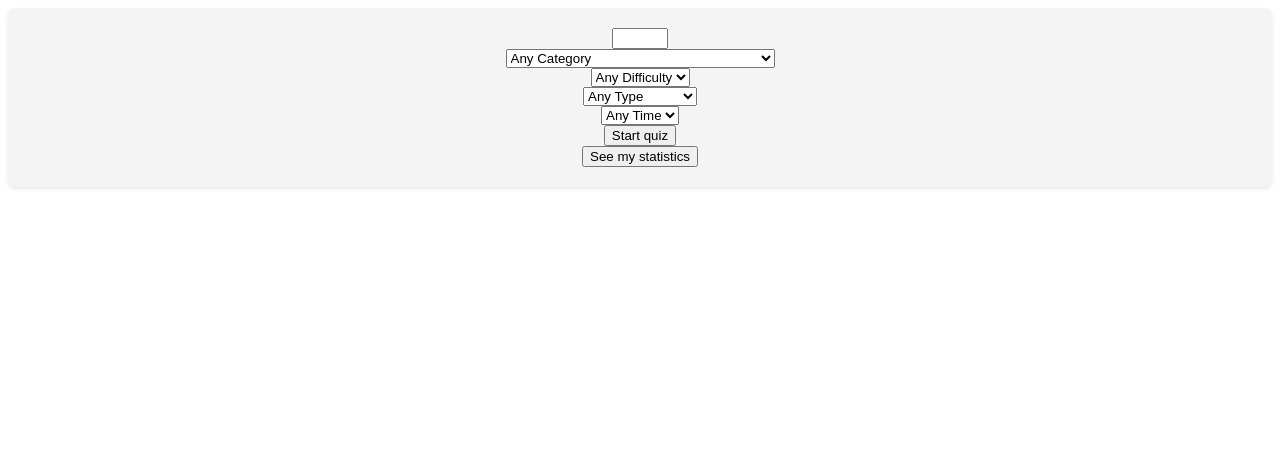
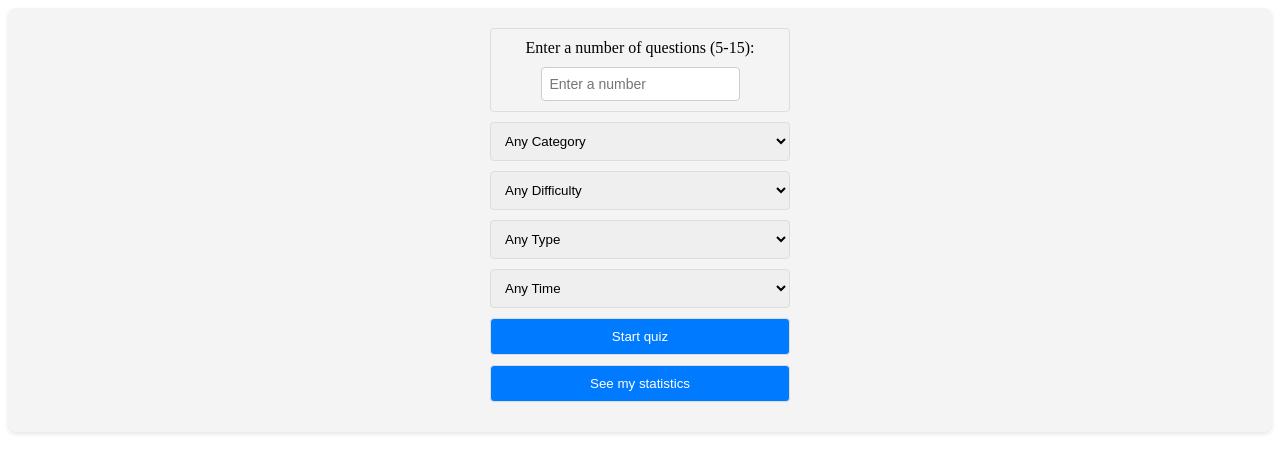
Before and after one commit to Desento/React_01.24, a React (Vite) app: page / in a window 1280 px wide. Shown: the top 472 px of the page. Built offline with nearby package versions, Linux system fonts and the light colour scheme.

Commit message:
refactoring QuizSettingScreen.jsx

```diff
--- a/src/App.jsx
+++ b/src/App.jsx
@@ -1,19 +1,10 @@
-import { InputNumberOfQuestions } from './components/input.jsx'
-import { typeOfCategory, typeOfDifficulty, typeOfAnswers, typeOfTime } from './content/content.jsx'
-import { Select } from './components/select.jsx'
-import { Button } from './components/button.jsx'
-import './components/style.css'
+import { QuizSettingsScreen } from './QuizSettingsScreen.jsx'
+
 
 export const App = () => {
   return (
-    <div className="container">
-      <InputNumberOfQuestions className="inputMain" />
-      <Select props={typeOfCategory} className="selectMain" />
-      <Select props={typeOfDifficulty} className="selectMain" />
-      <Select props={typeOfAnswers} className="selectMain" />
-      <Select props={typeOfTime} className="selectMain" />
-      <Button props={'Start quiz'} className="buttonMain" />
-      <Button props={'See my statistics'} className="buttonMain" />
+    <div>
+      <QuizSettingsScreen />
     </div>
   )
 }
--- a/src/components/style.css
+++ b/src/QuizSettingsScreen.css
@@ -8,9 +8,7 @@
     box-shadow: 0 2px 4px rgba(0, 0, 0, 0.1);
 }
 
-.inputMain,
-.selectMain,
-.buttonMain {
+.SettingScreen {
     width: 300px;
     padding: 10px;
     margin-bottom: 10px;
@@ -19,13 +17,30 @@
     box-sizing: border-box;
 }
 
-.button {
+button {
     background-color: #007bff;
     color: #fff;
     cursor: pointer;
     transition: background-color 0.3s;
 }
 
-.button:hover {
+button:hover {
     background-color: #0056b3;
 }
+
+.InputNumberOfQuestions {
+    display: flex;
+    flex-direction: column;
+    align-items: center;
+}
+
+.InputNumberOfQuestions label {
+    margin-bottom: 10px;
+}
+
+.InputNumberOfQuestions input {
+    padding: 8px;
+    border: 1px solid #ccc;
+    border-radius: 4px;
+    font-size: 14px;
+}
--- /dev/null
+++ b/src/QuizSettingsScreen.jsx
@@ -0,0 +1,19 @@
+import { InputNumberOfQuestions } from './components/inputNumberOfQuestions.jsx'
+import { typeOfCategory, typeOfDifficulty, typeOfAnswers, typeOfTime } from './content/content.jsx'
+import { Select } from './components/select.jsx'
+import { Button } from './components/button.jsx'
+import './QuizSettingsScreen.css'
+
+export const QuizSettingsScreen = () => {
+  return (
+    <div className="container">
+      <InputNumberOfQuestions className="InputNumberOfQuestions SettingScreen" />
+      <Select props={typeOfCategory} className="SettingScreen" />
+      <Select props={typeOfDifficulty} className="SettingScreen" />
+      <Select props={typeOfAnswers} className="SettingScreen" />
+      <Select props={typeOfTime} className="SettingScreen" />
+      <Button props={'Start quiz'} className="SettingScreen" />
+      <Button props={'See my statistics'} className="SettingScreen" />
+    </div>
+  )
+}
--- a/src/components/button.jsx
+++ b/src/components/button.jsx
@@ -1,5 +1,5 @@
-export const Button = ({ props }) => {
+export const Button = ({ props, className }) => {
     return (
-        <button>{props}</button>
-    )
-}
+        <button className={className}>{props}</button>
+    );
+};
--- a/src/components/input.jsx
+++ /dev/null
@@ -1,5 +0,0 @@
-export const InputNumberOfQuestions = () => {
-    return (
-        <input type="number" min={5} max={15} value="5-15"></input>
-    )
-}
--- /dev/null
+++ b/src/components/inputNumberOfQuestions.jsx
@@ -0,0 +1,26 @@
+import React, { useState } from 'react';
+
+export const InputNumberOfQuestions = ({ className }) => {
+    const [inputValue, setInputValue] = useState('');
+
+    const handleChange = (event) => {
+        const value = event.target.value;
+
+        if (!isNaN(value) && value >= 5 && value <= 15) {
+            setInputValue(value);
+        }
+    };
+
+    return (
+        <div className={className}>
+            <label htmlFor="numberInput">Enter a number of questions (5-15): </label>
+            <input
+                type="text"
+                id="numberInput"
+                value={inputValue}
+                onChange={handleChange}
+                placeholder="Enter a number"
+            />
+        </div>
+    )
+}
--- a/src/components/select.jsx
+++ b/src/components/select.jsx
@@ -1,10 +1,12 @@
-export const Select = ({ props }) => {
+export const Select = ({ props, className }) => {
     return (
-        <select name={props.name} id={props.id}>
-            <option >Any {props.name}</option>
+        <select className={className} name={props.name} id={props.id}>
+            <option>Any {props.name}</option>
             {props.data.map((item) => (
-                <option key={item.id} value={item.name}>{item.name}</option>
+                <option key={item.id} value={item.name}>
+                    {item.name}
+                </option>
             ))}
         </select>
-    )
-}
+    );
+};
```
